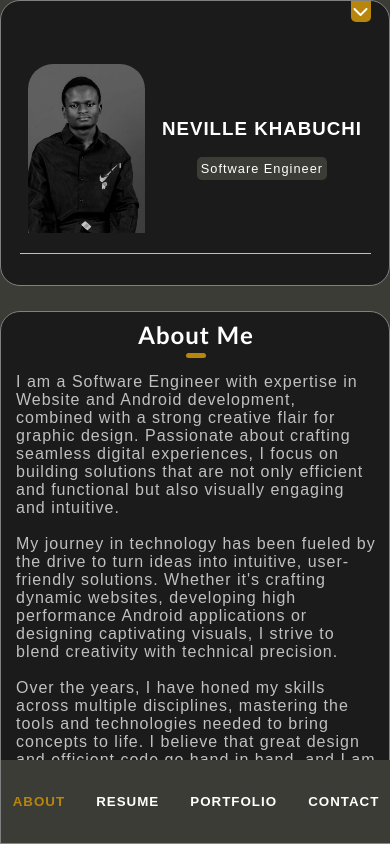
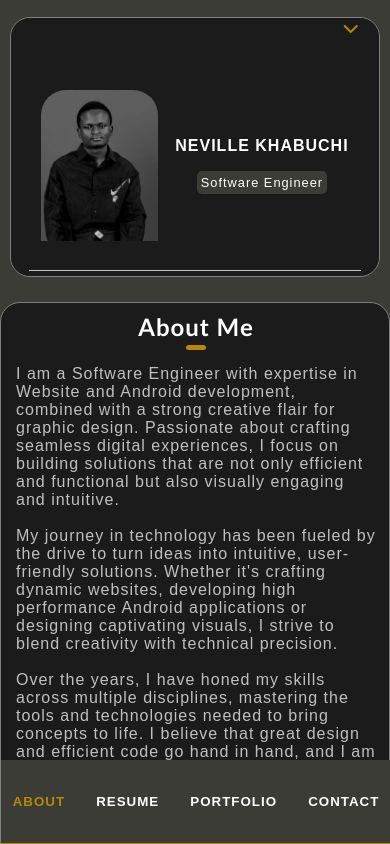
Before and after one commit to NEVILLEKHABUCHI/Portfolio, a React (Create React App) app: page / in a window 390 px wide. Shown: the top 844 px of the page. Built offline with nearby package versions, Linux system fonts and the light colour scheme.

Commit message:
New Change

```diff
--- a/src/Mediaqueries.css
+++ b/src/Mediaqueries.css
@@ -10,14 +10,16 @@
         flex-direction: column;
         gap: 3vh;
         align-items: center;
-        overflow-y: scroll;
+        padding-top: 2vh;
+        /* overflow-y: scroll; */
     }
     .appContainer .containerLeft {
-        width: 100vw;
+        width: 95vw;
         height: max-content;
+        padding-bottom: 0;
     }
     .appContainer .containerLeft .content {
-        width: 90vw;
+        width: 85vw;
     }
     .appContainer .containerLeft .content .containerLeftTop {
         height: 30vh;
@@ -28,13 +30,13 @@
     }
     .appContainer .containerLeft .content .containerLeftTop .icon button {
         border: none;
-        background-color: #B8860B;
+        background-color: #1B1B1B;
         padding: 2px;
         border-bottom-left-radius: 5px;
         border-bottom-right-radius: 5px;
     }
     .appContainer .containerLeft .content .containerLeftTop .icon button i {
-        color: white;
+        color: #B8860B;
         font-size: 1rem;
     }
     .appContainer .containerLeft .content .containerLeftTop .details {
@@ -43,7 +45,10 @@
     }
     .appContainer .containerLeft .content .containerLeftTop .details img {
         width: 30vw;
-        height: 20vh;
+        height: 18vh;
+    }
+    .appContainer .containerLeft .content .containerLeftTop .details .name_profession h3 {
+        font-size: 1rem;
     }
     .appContainer .containerLeft .content .containerLeftBody {
         max-height: 0;
```
